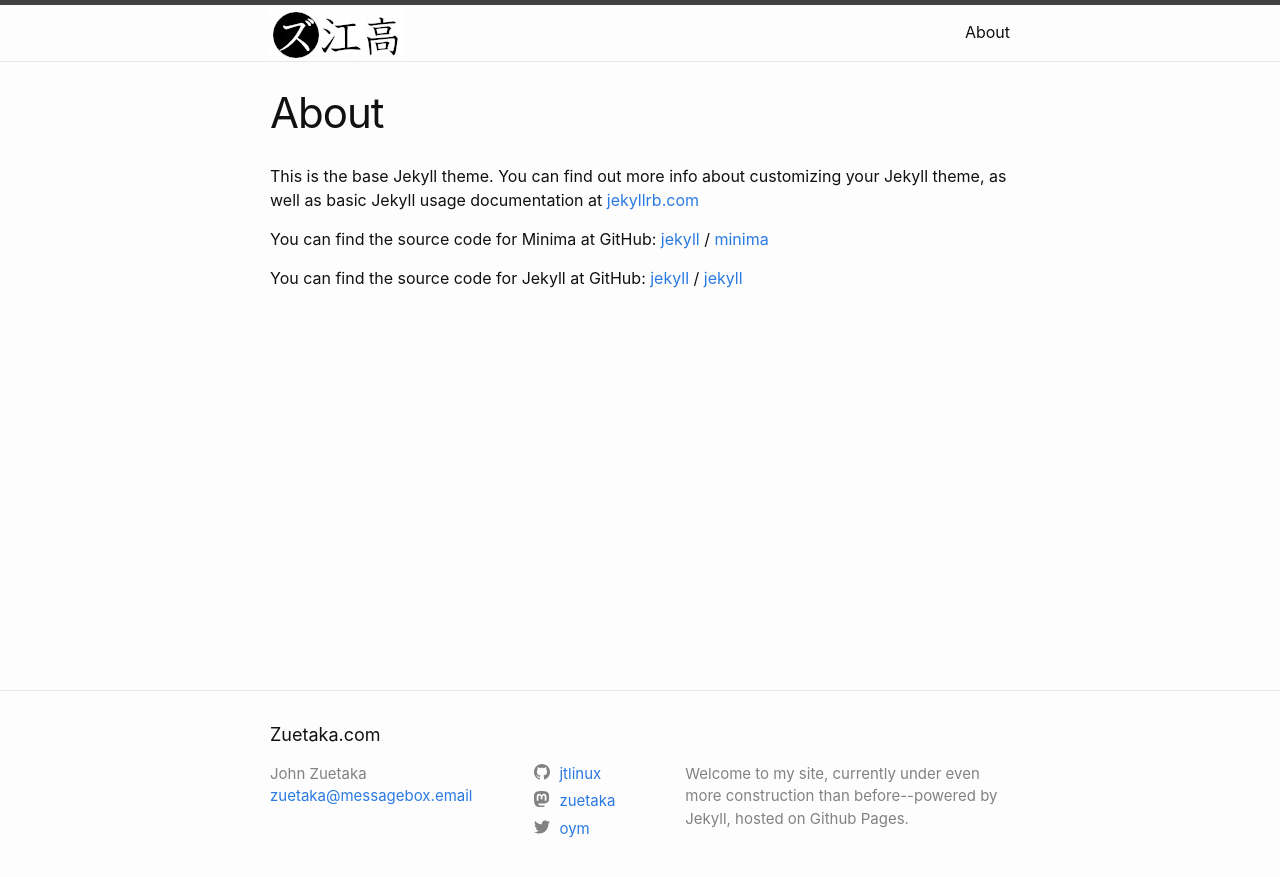
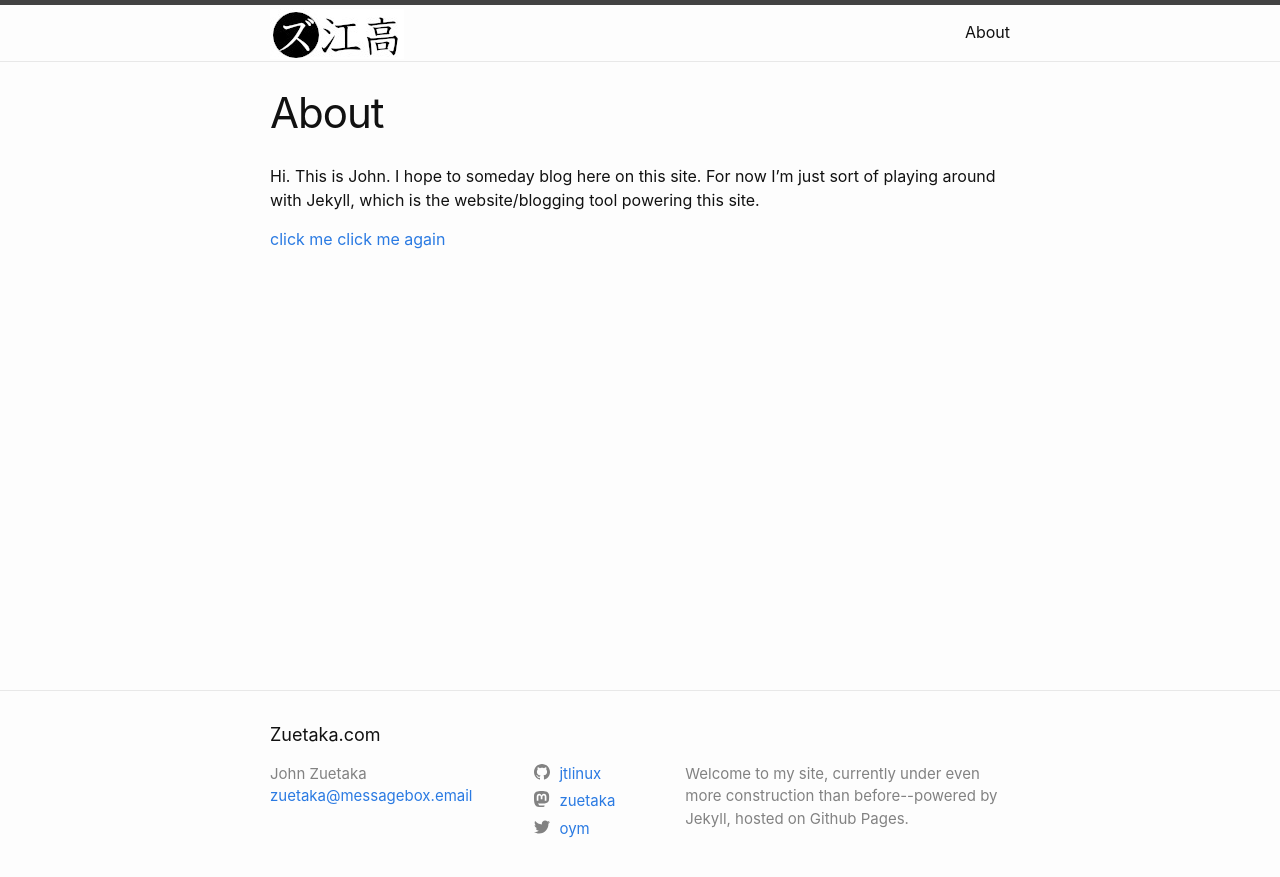
Before and after one commit to jtlinux/jtlinux.github.io, a Jekyll site: the page built from about.markdown, in a window 1280 px wide. Shown: the top 877 px of the page. Built offline with Jekyll 4.4.1, drawn with Linux system fonts in a browser that asks for light colours.

Commit message:
update about page

```diff
--- a/about.markdown
+++ b/about.markdown
@@ -4,15 +4,9 @@ title: About
 permalink: /about/
 ---
 
-This is the base Jekyll theme. You can find out more info about customizing your Jekyll theme, as well as basic Jekyll usage documentation at [jekyllrb.com](https://jekyllrb.com/)
+Hi. This is John. I hope to someday blog here on this site. For now I'm just sort of playing around with Jekyll, which is the website/blogging tool powering this site.
 
-You can find the source code for Minima at GitHub:
-[jekyll][jekyll-organization] /
-[minima](https://github.com/jekyll/minima)
+[click me](https://www.zuetaka.com)
+[click me again][zuetaka]
 
-You can find the source code for Jekyll at GitHub:
-[jekyll][jekyll-organization] /
-[jekyll](https://github.com/jekyll/jekyll)
-
-
-[jekyll-organization]: https://github.com/jekyll
+[zuetaka]: https://www.zuetaka.com
```
